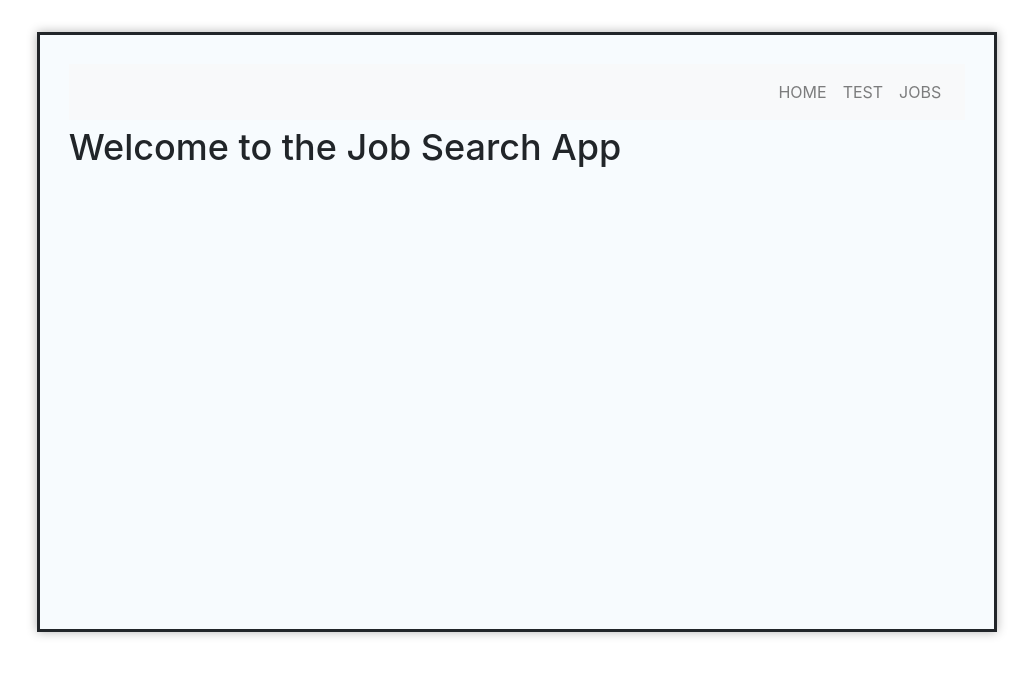
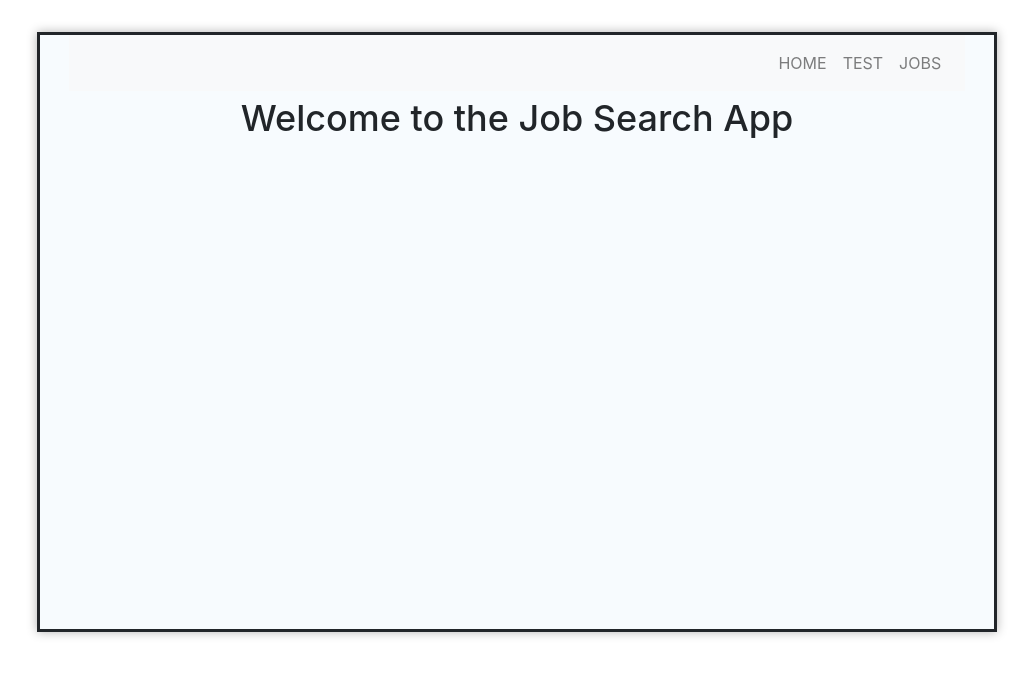
Before and after one commit to BrownCow371/job-search-app-mern, a React (Create React App) app: page / in a window 1280 px wide. Shown: the top 676 px of the page, without its empty margins (123-1156 px from the left). Built offline with nearby package versions, Linux system fonts and the light colour scheme; no server answers.

Commit message:
update css to center header 1's, add center class, update padding on wrapper to be 0 on top

```diff
--- a/src/index.css
+++ b/src/index.css
@@ -28,18 +28,24 @@ code {
   margin: 2em auto;
   max-width: 960px;
   min-height: 600px;
-  padding: 2.25%; /* 18px / 800px */
+  padding: 0% 2.25% 2.25% 2.25%;
   width: 85%;
 }
 
+.center {
+  text-align: center;
+  float: center;
+  margin: auto;
+}
 
 h1 {
   font-size: 36px;
   line-height: 54px;
+  text-align: center;
 }
 
 h2 {
-  border-bottom: 2px solid #ccc;
+  /* border-bottom: 2px solid #ccc; */
   font-size: 24px;
   line-height: 36px;
   margin-bottom: 16px;
```
